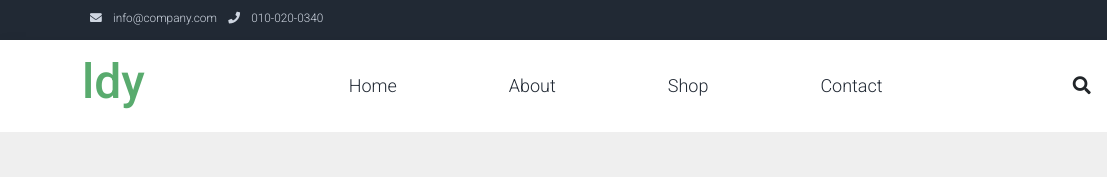
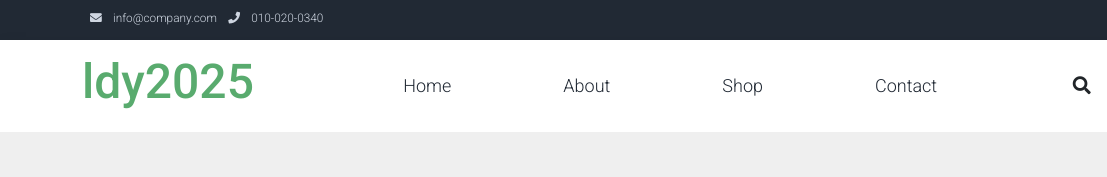
Before and after one commit to ldy3736/docker-hub, a plain HTML site: page index.html in a window 1280 px wide. Shown: the top 177 px of the page, 0-1107 px from the left. Drawn offline with Linux system fonts and the light colour scheme; files that its build step writes are made by us from their sources; files whose address does not match are found by name.

Commit message:
index.html2

```diff
--- a/index.html
+++ b/index.html
@@ -53,7 +53,7 @@ https://templatemo.com/tm-559-zay-shop
         <div class="container d-flex justify-content-between align-items-center">
 
             <a class="navbar-brand text-success logo h1 align-self-center" href="index.html">
-                ldy
+                ldy2025
             </a>
 
             <button class="navbar-toggler border-0" type="button" data-bs-toggle="collapse" data-bs-target="#templatemo_main_nav" aria-controls="navbarSupportedContent" aria-expanded="false" aria-label="Toggle navigation">
```
